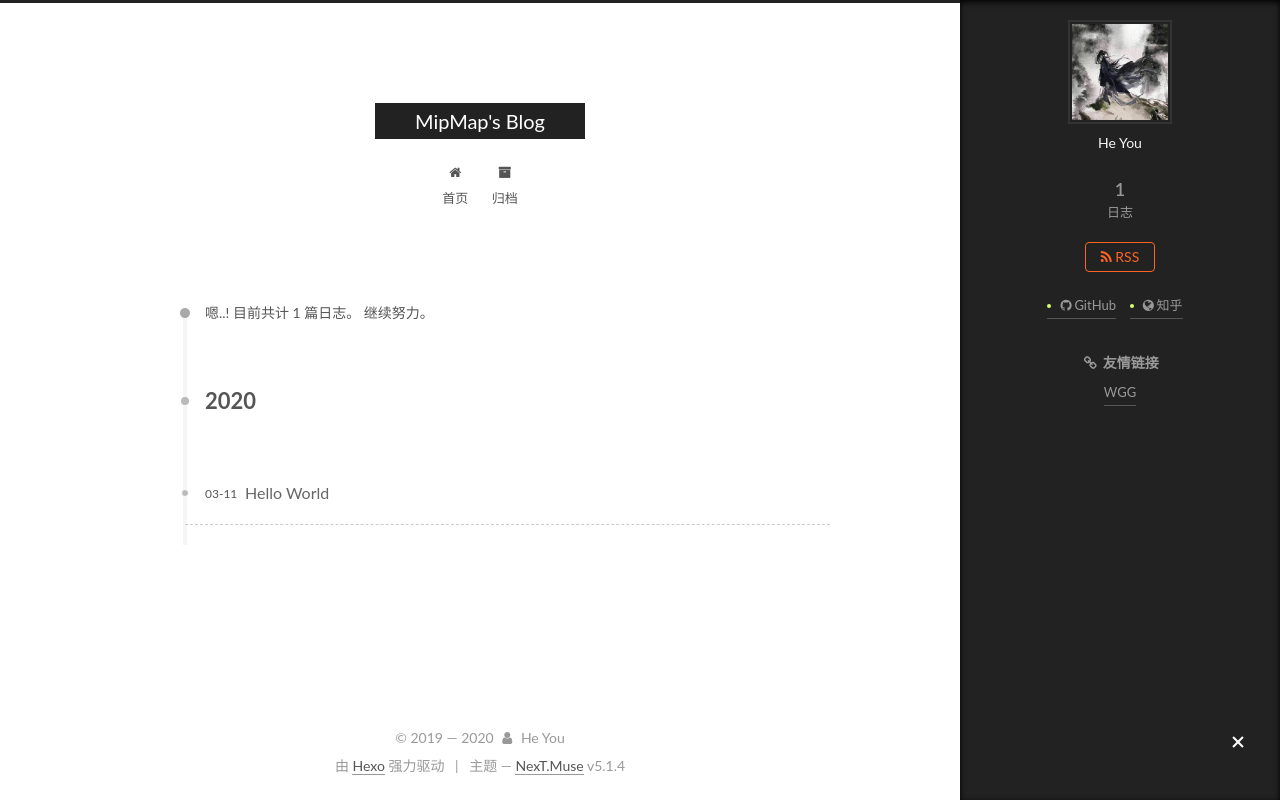
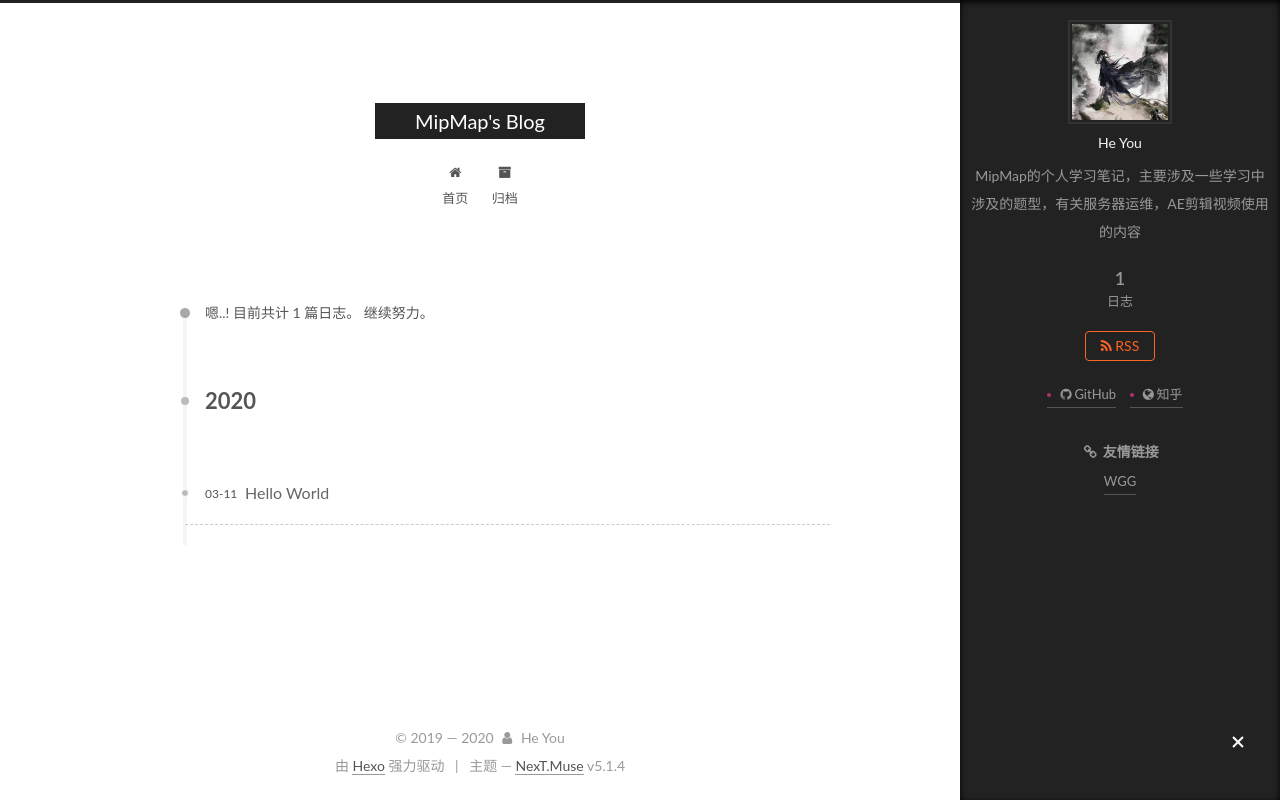
Before and after one commit to mipmap00/mipmap, a plain HTML site: page archives/2020/03/index.html in a window 1280 px wide. Both pictures are taken after a click on the element 1238 px from the left and 743 px from the top of the page. Drawn offline with Linux system fonts and the light colour scheme.

Commit message:
Site updated: 2020-03-11 18:31:53

```diff
--- a/archives/2020/03/index.html
+++ b/archives/2020/03/index.html
@@ -81,10 +81,12 @@
 
 
 
+<meta name="description" content="MipMap的个人学习笔记，主要涉及一些学习中涉及的题型，有关服务器运维，AE剪辑视频使用的内容">
 <meta property="og:type" content="website">
 <meta property="og:title" content="MipMap&#39;s Blog">
 <meta property="og:url" content="http://mipmap.top/archives/2020/03/index.html">
 <meta property="og:site_name" content="MipMap&#39;s Blog">
+<meta property="og:description" content="MipMap的个人学习笔记，主要涉及一些学习中涉及的题型，有关服务器运维，AE剪辑视频使用的内容">
 <meta property="article:author" content="He You">
 <meta name="twitter:card" content="summary">
 
@@ -320,7 +322,7 @@
                 alt="He You" />
 
               <p class="site-author-name" itemprop="name">He You</p>
-              <p class="site-description motion-element" itemprop="description"></p>
+              <p class="site-description motion-element" itemprop="description">MipMap的个人学习笔记，主要涉及一些学习中涉及的题型，有关服务器运维，AE剪辑视频使用的内容</p>
           </div>
 
           <nav class="site-state motion-element">
--- a/css/main.css
+++ b/css/main.css
@@ -1822,7 +1822,7 @@ pre .javascript .function {
   width: 4px;
   height: 4px;
   border-radius: 50%;
-  background: #d4ff71;
+  background: #b42e6b;
 }
 .links-of-blogroll {
   font-size: 13px;
```
Also changed, not shown: 2020/03/11/hello-world/index.html (+1 -1 lines), archives/2020/index.html (+3 -1 lines), archives/index.html (+3 -1 lines), index.html (+3 -1 lines).
